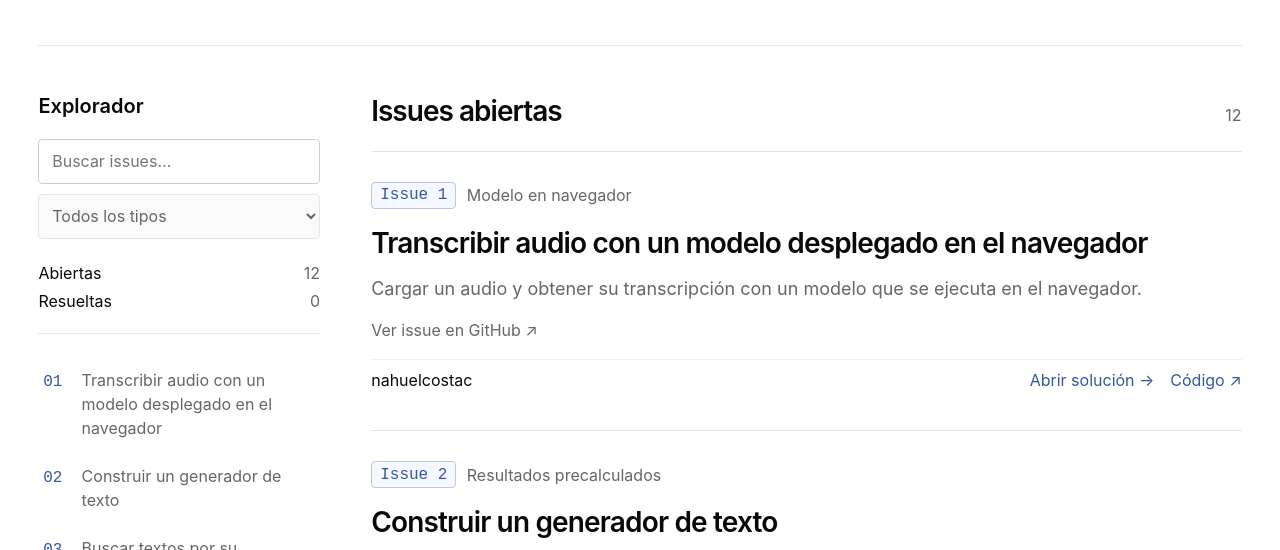
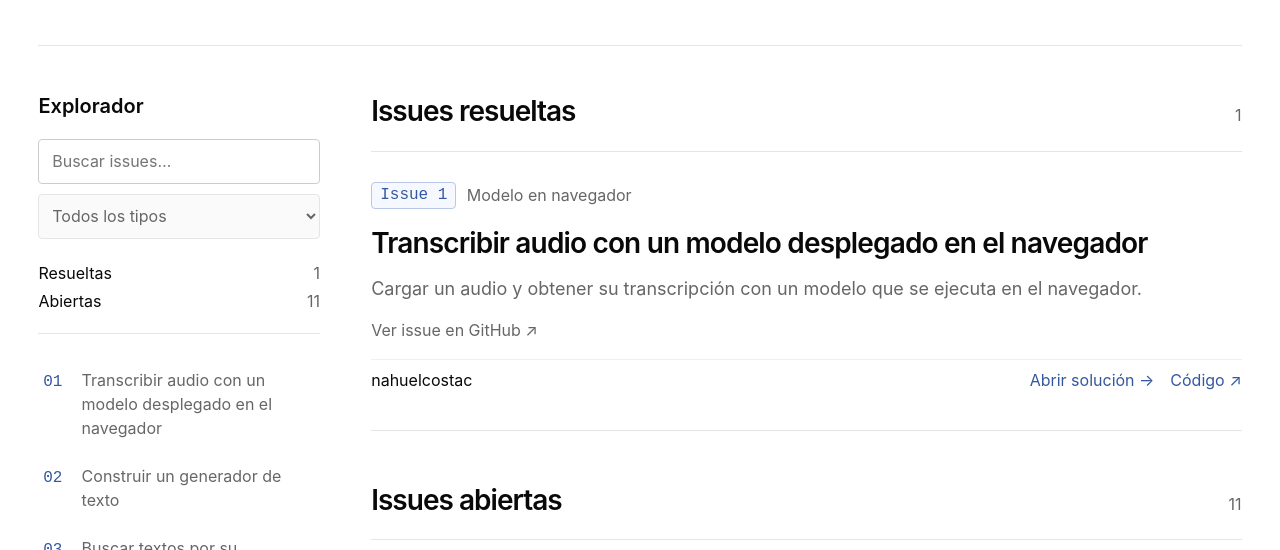
Before and after one commit to nahuelcostac/redes-generativas-26, a website built with Vite: page index.html in a window 1280 px wide. Shown: the part 244-794 px from the top of the page. Built offline with nearby package versions, Linux system fonts and the light colour scheme.

Commit message:
Mostrar primero las issues resueltas y sincronizar su estado

```diff
--- a/catalogue.json
+++ b/catalogue.json
@@ -4,7 +4,7 @@
   "issues": [
     {
       "number": 1,
-      "state": "open",
+      "state": "closed",
       "title": "Transcribir audio con un modelo desplegado en el navegador",
       "summary": "Cargar un audio y obtener su transcripción con un modelo que se ejecuta en el navegador.",
       "mode": "browser",
--- a/index.html
+++ b/index.html
@@ -5,7 +5,7 @@
     <meta name="viewport" content="width=device-width, initial-scale=1" />
     <meta
       name="description"
-      content="Issues abiertas y resueltas de las prácticas de Redes Generativas."
+      content="Issues resueltas y abiertas de las prácticas de Redes Generativas."
     />
     <title>Redes Generativas · Prácticas</title>
     <link
@@ -49,14 +49,22 @@
             <option value="precomputed">Resultados precalculados</option>
           </select>
           <nav class="section-links" aria-label="Apartados de issues">
-            <a href="#open-issues">Abiertas <span id="open-total">0</span></a
-            ><a href="#closed-issues">Resueltas <span id="closed-total">0</span></a>
+            <a href="#closed-issues">Resueltas <span id="closed-total">0</span></a
+            ><a href="#open-issues">Abiertas <span id="open-total">0</span></a>
           </nav>
           <nav id="issue-index" class="issue-index" aria-label="Índice de issues"></nav>
           <p id="index-empty" class="index-empty" hidden>Sin coincidencias.</p>
         </aside>
         <div class="issue-sections">
           <p id="search-status" class="sr-only" role="status"></p>
+          <section id="closed-issues" class="issue-section" aria-labelledby="closed-title">
+            <div class="section-heading">
+              <h2 id="closed-title">Issues resueltas</h2>
+              <span id="closed-count" class="count">0</span>
+            </div>
+            <div id="closed-list" class="issue-list"></div>
+            <p id="closed-empty" class="section-empty" hidden>No hay issues resueltas.</p>
+          </section>
           <section id="open-issues" class="issue-section" aria-labelledby="open-title">
             <div class="section-heading">
               <h2 id="open-title">Issues abiertas</h2>
@@ -64,14 +72,6 @@
             </div>
             <div id="open-list" class="issue-list"></div>
             <p id="open-empty" class="section-empty" hidden>No hay issues abiertas.</p>
-          </section>
-          <section id="closed-issues" class="issue-section" aria-labelledby="closed-title">
-            <div class="section-heading">
-              <h2 id="closed-title">Issues resueltas</h2>
-              <span id="closed-count" class="count">0</span>
-            </div>
-            <div id="closed-list" class="issue-list"></div>
-            <p id="closed-empty" class="section-empty" hidden>No hay issues resueltas.</p>
           </section>
         </div>
       </div>
--- a/src/catalogue.js
+++ b/src/catalogue.js
@@ -80,14 +80,14 @@ function renderSection(state, issues) {
 function render() {
   const issues = filterIssues(catalogue.issues, solutions, search.value, modeFilter.value);
   const groups = groupIssues(issues);
+  renderSection('closed', groups.closed);
   renderSection('open', groups.open);
-  renderSection('closed', groups.closed);
   document.querySelector('#open-total').textContent = String(groups.open.length);
   document.querySelector('#closed-total').textContent = String(groups.closed.length);
   document.querySelector('#clear-search').hidden = !search.value;
   document.querySelector('#search-status').textContent =
     `${issues.length} ${issues.length === 1 ? 'issue encontrada' : 'issues encontradas'}.`;
-  const index = [...groups.open, ...groups.closed].map((issue) => {
+  const index = [...groups.closed, ...groups.open].map((issue) => {
     const anchor = link('', `#issue-${issue.number}`, 'index-link');
     anchor.append(
       element('span', 'index-number', String(issue.displayNumber).padStart(2, '0')),
```
